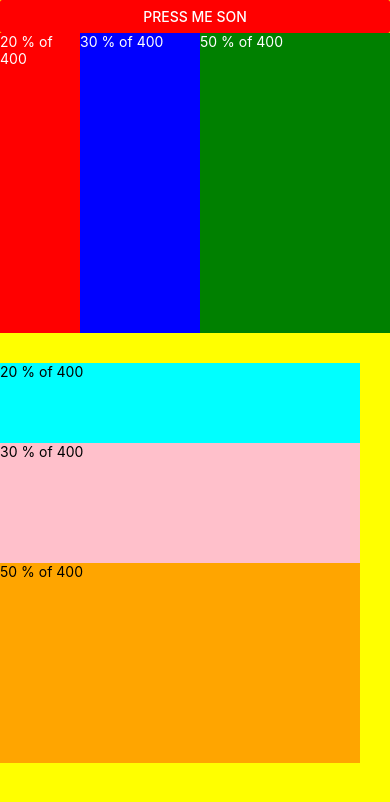
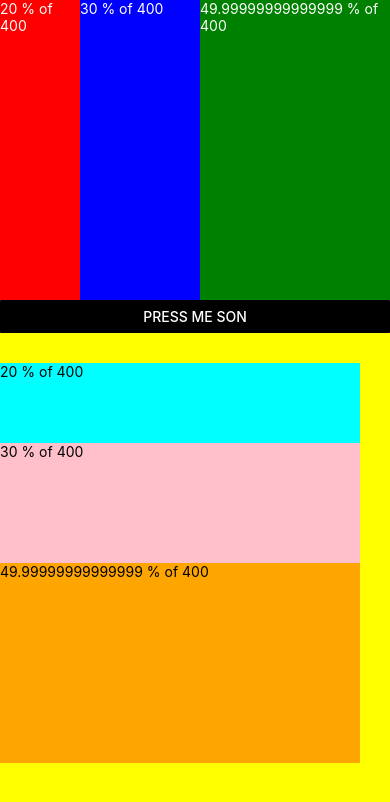
Before and after one commit to DrewIndeed/RN-repack-lazy-loading, a React Native app: screen / in a window 390 px wide. Shown: the top 802 px of the page. Built offline with nearby package versions, Linux system fonts and the light colour scheme.

Commit message:
Scaler test: adjust info display

```diff
--- a/App.js
+++ b/App.js
@@ -15,9 +15,10 @@ const App = () => {
   const testValues = [80, 120, 200];
   const testColors1 = ['red', 'blue', 'green'];
   const testColors2 = ['cyan', 'pink', 'orange'];
+  const secondSectionMarginTop = BaseScaler.getWidthBasedTransformValue(30);
 
-  const testViewWidth = Math.ceil(BaseScaler.getWidthBasedTransformValue(800));
-  const testViewHeight = Math.ceil(BaseScaler.getWidthBasedTransformValue(300));
+  const testViewWidth = BaseScaler.getWidthBasedTransformValue(800);
+  const testViewHeight = BaseScaler.getWidthBasedTransformValue(300);
 
   const baseHeightForHorizontal = BaseScaler.getWidthBasedTransformValue(300);
   const widthsForHorizontal = testValues.map(v =>
@@ -36,16 +37,6 @@ const App = () => {
 
   return (
     <SafeAreaView style={{flex: 1, backgroundColor: 'yellow'}}>
-      <Button
-        color="red"
-        title="Press Me Son"
-        onPress={() =>
-          alert(
-            `w is ${width}; h is ${height}; testViewWidth: ${testViewWidth}; testViewHeight: ${testViewHeight}`,
-          )
-        }
-      />
-
       <ScrollView>
         <View
           style={{
@@ -63,13 +54,25 @@ const App = () => {
                 backgroundColor: testColors1[idx],
               }}>
               <Text style={{color: 'white'}}>
-                {Math.ceil(
-                  (widthsForHorizontal[idx] / sumOfTransformValues) * 100,
-                )}{' '}
-                % of {sumOfTransformValues}
+                {(widthsForHorizontal[idx] / sumOfTransformValues) * 100} % of{' '}
+                {sumOfTransformValues}
               </Text>
             </View>
           ))}
+        </View>
+
+        <View style={{backgroundColor: 'purple'}}>
+          <Button
+            color="black"
+            title="Press Me Son"
+            onPress={() =>
+              alert(
+                `w is ${width}; h is ${height}; testViewWidth: ${
+                  testViewWidth / 2
+                }; testViewHeight: ${testViewHeight}; secondSectionMarginTop: ${secondSectionMarginTop}`,
+              )
+            }
+          />
         </View>
 
         <View
@@ -88,10 +91,8 @@ const App = () => {
                 backgroundColor: testColors2[idx],
               }}>
               <Text>
-                {Math.ceil(
-                  (heightsForVertival[idx] / sumOfTransformValues) * 100,
-                )}{' '}
-                % of {sumOfTransformValues}
+                {(heightsForVertival[idx] / sumOfTransformValues) * 100} % of{' '}
+                {sumOfTransformValues}
               </Text>
             </View>
           ))}
```
